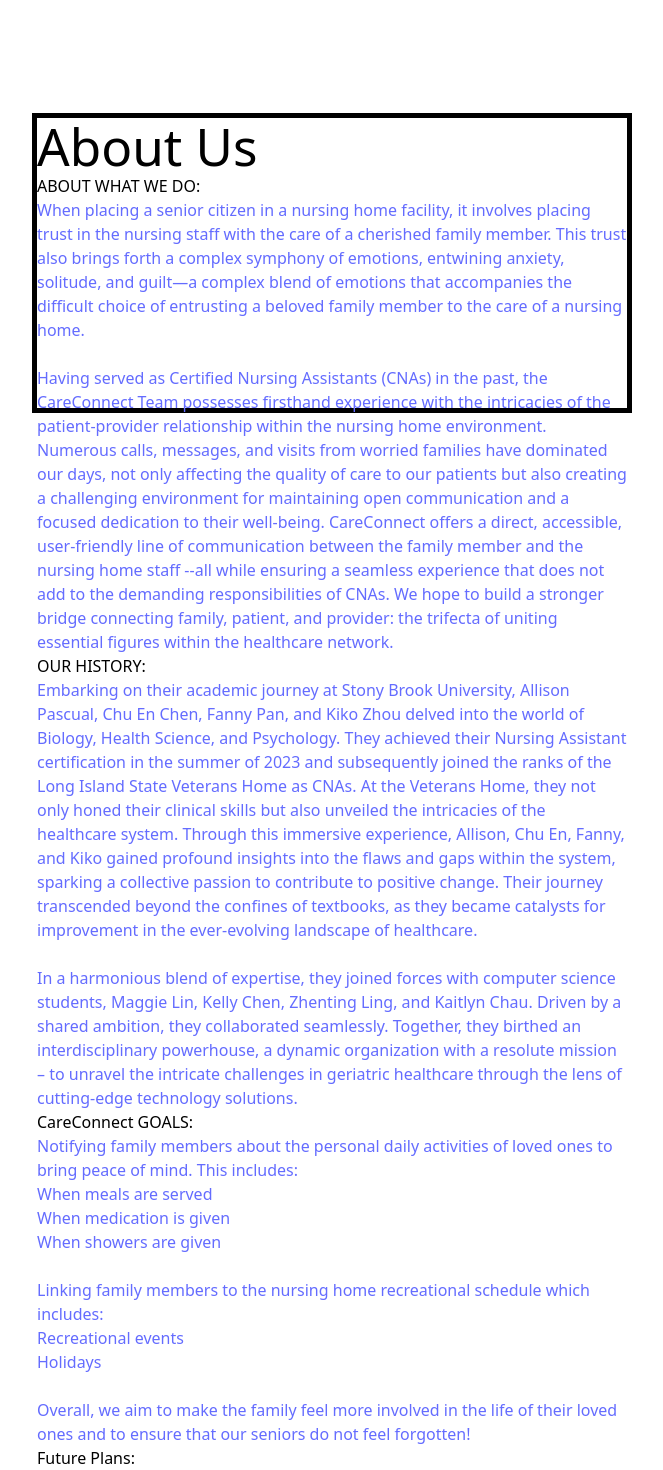
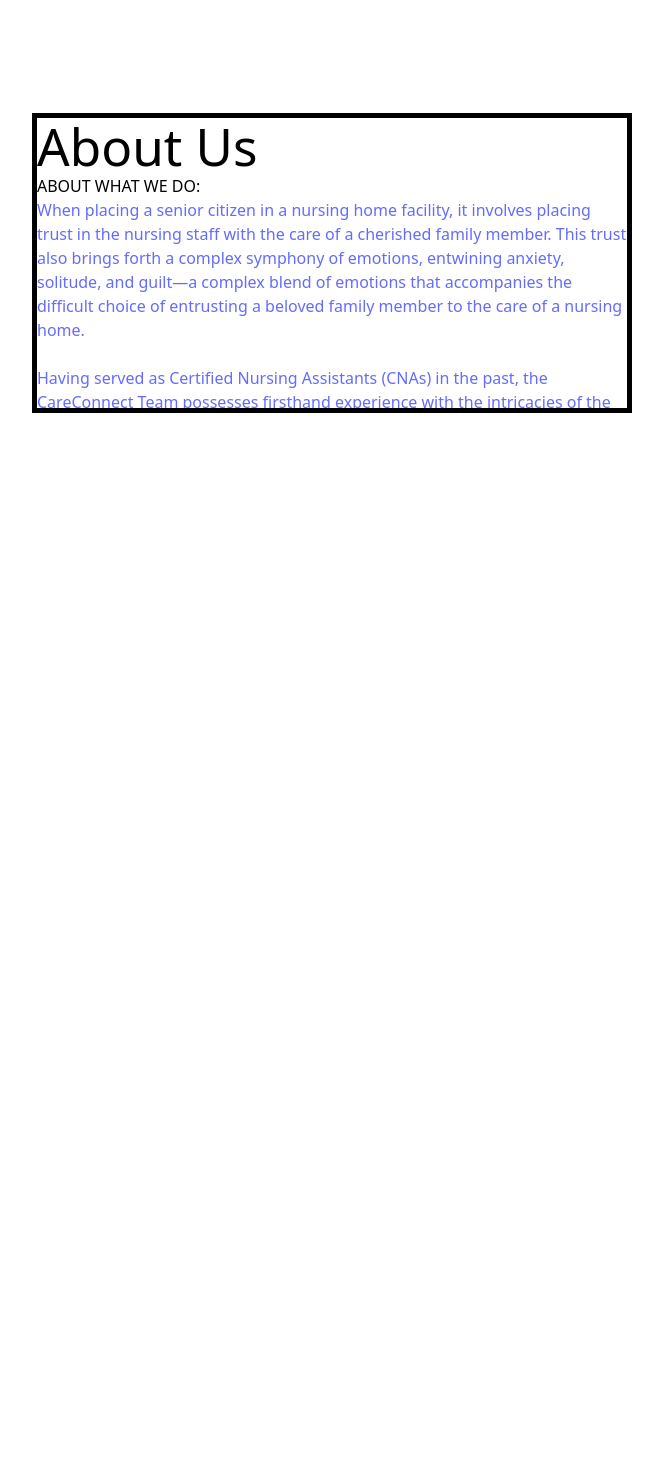
Before and after one commit to kelly-chen91/care-connect, a React (Vite) app: page /about in a window 1280 px wide. Shown: the part 212-1682 px from the top of the page, without its empty margins (68-731 px from the left). After the commit the page ends 800 px from the top, so only its background shows below. Built offline with nearby package versions, Linux system fonts and the light colour scheme.

Commit message:
added scroll bar to text box
added scroll bar to text box

```diff
--- a/src/components/aboutPage.css
+++ b/src/components/aboutPage.css
@@ -10,4 +10,5 @@
   border-width: 5px;
   width: 600px;
   height: 300px;
+  overflow: scroll;
 }
--- a/src/components/aboutPage.jsx
+++ b/src/components/aboutPage.jsx
@@ -77,7 +77,6 @@
             their loved ones and to ensure that our seniors do not feel
             forgotten!
           </a>
-          <p>Future Plans:</p>
         </div>
       </div>
     </html>
```
